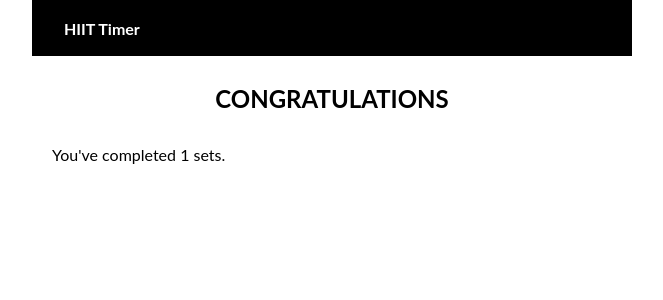
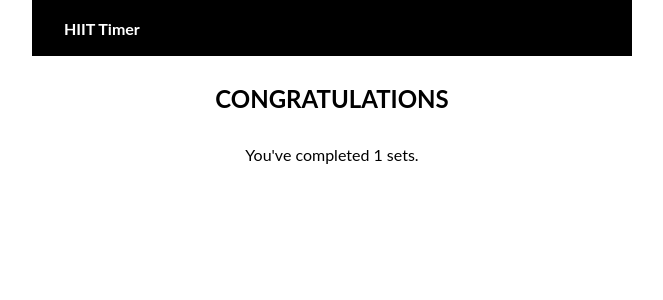
Before and after one commit to Jeroenemo/hiit, a Flask app: page /complete in a window 1280 px wide. Shown: the top 300 px of the page, without its empty margins (308-971 px from the left). Run offline with Flask 2, Linux system fonts and the light colour scheme; the visitor is signed in with stand-in values (Sample User, id 1).

Commit message:
add css to center congrats page

```diff
--- a/static/css/styles.css
+++ b/static/css/styles.css
@@ -12,6 +12,11 @@ body {
   box-sizing: border-box;
   max-width: 600px;
   margin: 0 auto;
+}
+
+.u-center-text {
+  display: block;
+  text-align: center;
 }
 
 .header {
```
